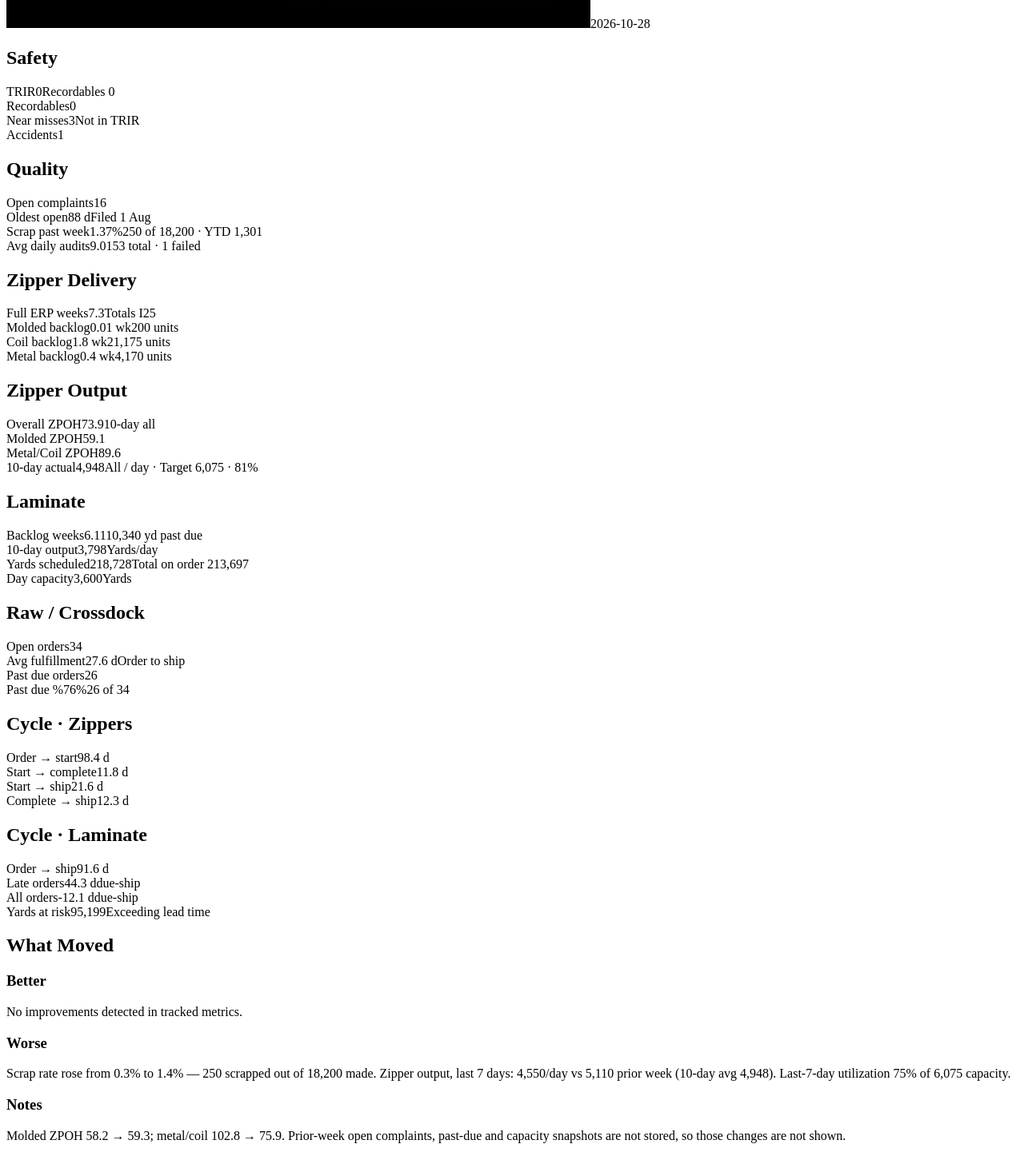
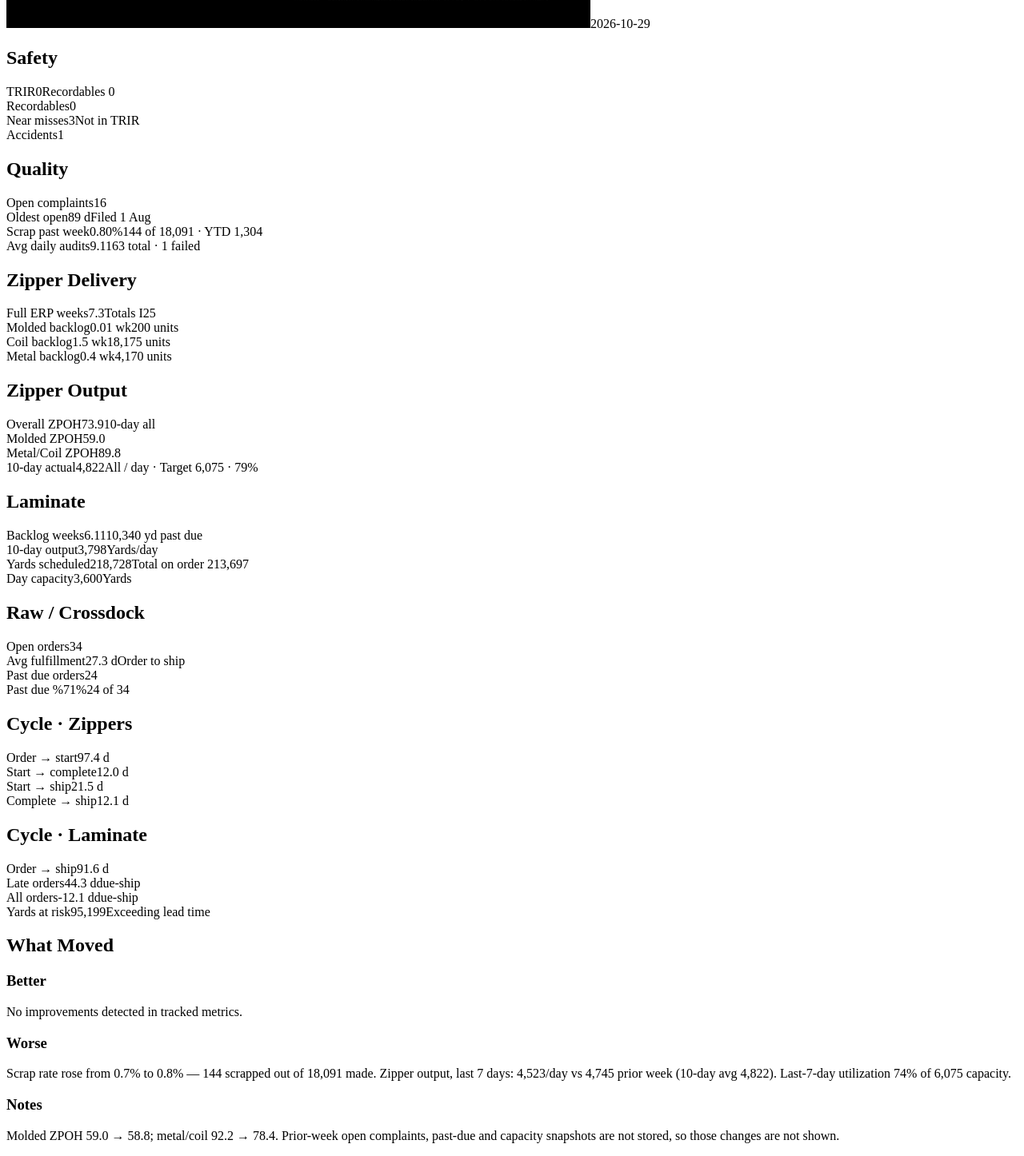
Before and after one commit to jakubt-stack/KPI, a React (Vite) app: page / in a window 1280 px wide. Shown: the part 263-1709 px from the top of the page at 80% size. Built offline with nearby package versions, Linux system fonts and the light colour scheme; the HTML template or start-up script is replaced by a standard one.

Commit message:
Update Lenzip KPI dashboard data (2026-10-29)

```diff
--- a/src/App.jsx
+++ b/src/App.jsx
@@ -1,7 +1,7 @@
 import React from 'react'
 
 const data = {
-  "asOf": "2026-10-28",
+  "asOf": "2026-10-29",
   "safety": [
     {
       "label": "TRIR",
@@ -29,18 +29,18 @@ const data = {
     },
     {
       "label": "Oldest open",
-      "value": "88 d",
+      "value": "89 d",
       "note": "Filed 1 Aug"
     },
     {
       "label": "Scrap past week",
-      "value": "1.37%",
-      "note": "250 of 18,200 · YTD 1,301"
+      "value": "0.80%",
+      "note": "144 of 18,091 · YTD 1,304"
     },
     {
       "label": "Avg daily audits",
-      "value": "9.0",
-      "note": "153 total · 1 failed"
+      "value": "9.1",
+      "note": "163 total · 1 failed"
     }
   ],
   "delivery": [
@@ -56,8 +56,8 @@ const data = {
     },
     {
       "label": "Coil backlog",
-      "value": "1.8 wk",
-      "note": "21,175 units"
+      "value": "1.5 wk",
+      "note": "18,175 units"
     },
     {
       "label": "Metal backlog",
@@ -73,16 +73,16 @@ const data = {
     },
     {
       "label": "Molded ZPOH",
-      "value": "59.1"
+      "value": "59.0"
     },
     {
       "label": "Metal/Coil ZPOH",
-      "value": "89.6"
+      "value": "89.8"
     },
     {
       "label": "10-day actual",
-      "value": "4,948",
-      "note": "All / day · Target 6,075 · 81%"
+      "value": "4,822",
+      "note": "All / day · Target 6,075 · 79%"
     }
   ],
   "laminate": [
@@ -114,35 +114,35 @@ const data = {
     },
     {
       "label": "Avg fulfillment",
-      "value": "27.6 d",
+      "value": "27.3 d",
       "note": "Order to ship"
     },
     {
       "label": "Past due orders",
-      "value": "26"
+      "value": "24"
     },
     {
       "label": "Past due %",
-      "value": "76%",
-      "note": "26 of 34"
+      "value": "71%",
+      "note": "24 of 34"
     }
   ],
   "cycleZip": [
     {
       "label": "Order → start",
-      "value": "98.4 d"
+      "value": "97.4 d"
     },
     {
       "label": "Start → complete",
-      "value": "11.8 d"
+      "value": "12.0 d"
     },
     {
       "label": "Start → ship",
-      "value": "21.6 d"
+      "value": "21.5 d"
     },
     {
       "label": "Complete → ship",
-      "value": "12.3 d"
+      "value": "12.1 d"
     }
   ],
   "cycleLam": [
@@ -168,8 +168,8 @@ const data = {
   ],
   "movers": {
     "better": "No improvements detected in tracked metrics.",
-    "worse": "Scrap rate rose from 0.3% to 1.4% — 250 scrapped out of 18,200 made. Zipper output, last 7 days: 4,550/day vs 5,110 prior week (10-day avg 4,948). Last-7-day utilization 75% of 6,075 capacity.",
-    "notes": "Molded ZPOH 58.2 → 59.3; metal/coil 102.8 → 75.9. Prior-week open complaints, past-due and capacity snapshots are not stored, so those changes are not shown."
+    "worse": "Scrap rate rose from 0.7% to 0.8% — 144 scrapped out of 18,091 made. Zipper output, last 7 days: 4,523/day vs 4,745 prior week (10-day avg 4,822). Last-7-day utilization 74% of 6,075 capacity.",
+    "notes": "Molded ZPOH 59.0 → 58.8; metal/coil 92.2 → 78.4. Prior-week open complaints, past-due and capacity snapshots are not stored, so those changes are not shown."
   }
 }
 
```
